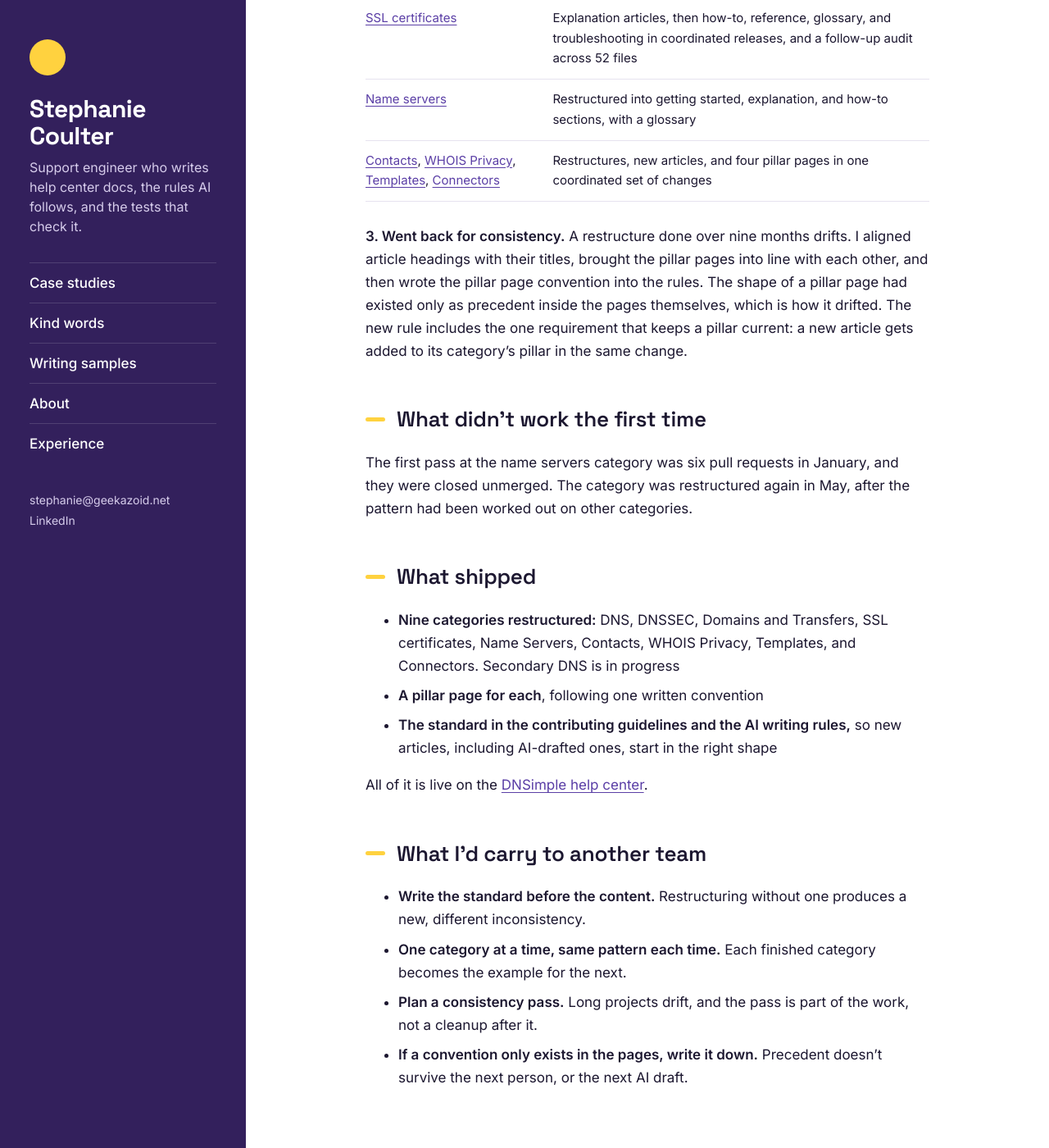
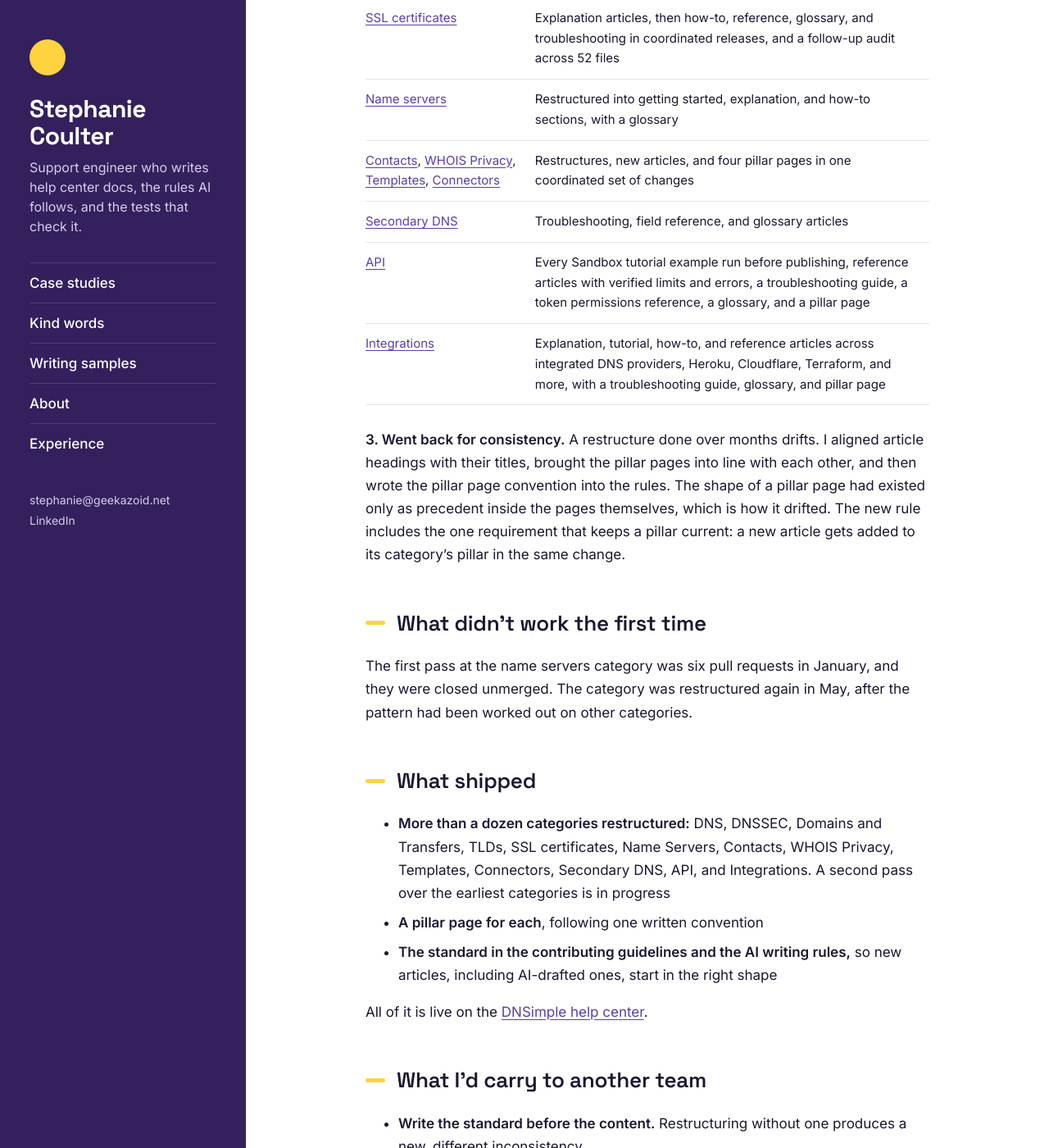
Before and after one commit to stephanoodle/portfolio, a Jekyll site: the page built from case-studies/help-center-restructure.md, in a window 1280 px wide and 1400 px high, scrolled down 1501 px. Shown: the whole window at 82% size. Built offline with Jekyll 4.4.1, drawn with Linux system fonts in a browser that asks for light colours; some of the changed text lies outside the part shown.

Commit message:
Help center restructure: more than a dozen categories now, with Secondary DNS, API and Integrations

```diff
--- a/case-studies/help-center-restructure.md
+++ b/case-studies/help-center-restructure.md
@@ -1,15 +1,15 @@
 ---
 layout: case-study
 title: "Restructuring a help center around what readers are trying to do"
-description: "Restructured nine categories of a 500-article help center around what readers are trying to do."
+description: "Restructured more than a dozen categories of a 500-article help center around what readers are trying to do."
 tags: ["Information architecture", "Diátaxis"]
 ---
 
 # Case study: restructuring a help center around what readers are trying to do
 
-**Stephanie Coulter · DNSimple, a domain registrar · January – September 2026**
+**Stephanie Coulter · DNSimple, a domain registrar · January – October 2026**
 
-A developer-facing help center of more than 500 articles had grown one article at a time, with no shared rule for what kind of article went where. I led a category-by-category restructure around the Diátaxis framework, from the written standard to a hub page for every category, and restructured nine categories over nine months.
+A developer-facing help center of more than 500 articles had grown one article at a time, with no shared rule for what kind of article went where. I led a category-by-category restructure around the Diátaxis framework, from the written standard to a hub page for every category, and restructured more than a dozen categories over ten months.
 
 ---
 
@@ -32,8 +32,11 @@ The categories had the same problem at a larger scale. There was no consistent p
 | [SSL certificates](https://support.dnsimple.com/categories/ssl-certificates/) | Explanation articles, then how-to, reference, glossary, and troubleshooting in coordinated releases, and a follow-up audit across 52 files |
 | [Name servers](https://support.dnsimple.com/categories/name-servers/) | Restructured into getting started, explanation, and how-to sections, with a glossary |
 | [Contacts](https://support.dnsimple.com/categories/contacts/), [WHOIS Privacy](https://support.dnsimple.com/categories/whois-privacy/), [Templates](https://support.dnsimple.com/categories/templates/), [Connectors](https://support.dnsimple.com/categories/connectors/) | Restructures, new articles, and four pillar pages in one coordinated set of changes |
+| [Secondary DNS](https://support.dnsimple.com/categories/secondary-dns/) | Troubleshooting, field reference, and glossary articles |
+| [API](https://support.dnsimple.com/categories/api/) | Every Sandbox tutorial example run before publishing, reference articles with verified limits and errors, a troubleshooting guide, a token permissions reference, a glossary, and a pillar page |
+| [Integrations](https://support.dnsimple.com/categories/integrations/) | Explanation, tutorial, how-to, and reference articles across integrated DNS providers, Heroku, Cloudflare, Terraform, and more, with a troubleshooting guide, glossary, and pillar page |
 
-**3. Went back for consistency.** A restructure done over nine months drifts. I aligned article headings with their titles, brought the pillar pages into line with each other, and then wrote the pillar page convention into the rules. The shape of a pillar page had existed only as precedent inside the pages themselves, which is how it drifted. The new rule includes the one requirement that keeps a pillar current: a new article gets added to its category's pillar in the same change.
+**3. Went back for consistency.** A restructure done over months drifts. I aligned article headings with their titles, brought the pillar pages into line with each other, and then wrote the pillar page convention into the rules. The shape of a pillar page had existed only as precedent inside the pages themselves, which is how it drifted. The new rule includes the one requirement that keeps a pillar current: a new article gets added to its category's pillar in the same change.
 
 ## What didn't work the first time
 
@@ -41,7 +44,7 @@ The first pass at the name servers category was six pull requests in January, an
 
 ## What shipped
 
-- **Nine categories restructured:** DNS, DNSSEC, Domains and Transfers, SSL certificates, Name Servers, Contacts, WHOIS Privacy, Templates, and Connectors. Secondary DNS is in progress
+- **More than a dozen categories restructured:** DNS, DNSSEC, Domains and Transfers, TLDs, SSL certificates, Name Servers, Contacts, WHOIS Privacy, Templates, Connectors, Secondary DNS, API, and Integrations. A second pass over the earliest categories is in progress
 - **A pillar page for each**, following one written convention
 - **The standard in the contributing guidelines and the AI writing rules,** so new articles, including AI-drafted ones, start in the right shape
 
```
